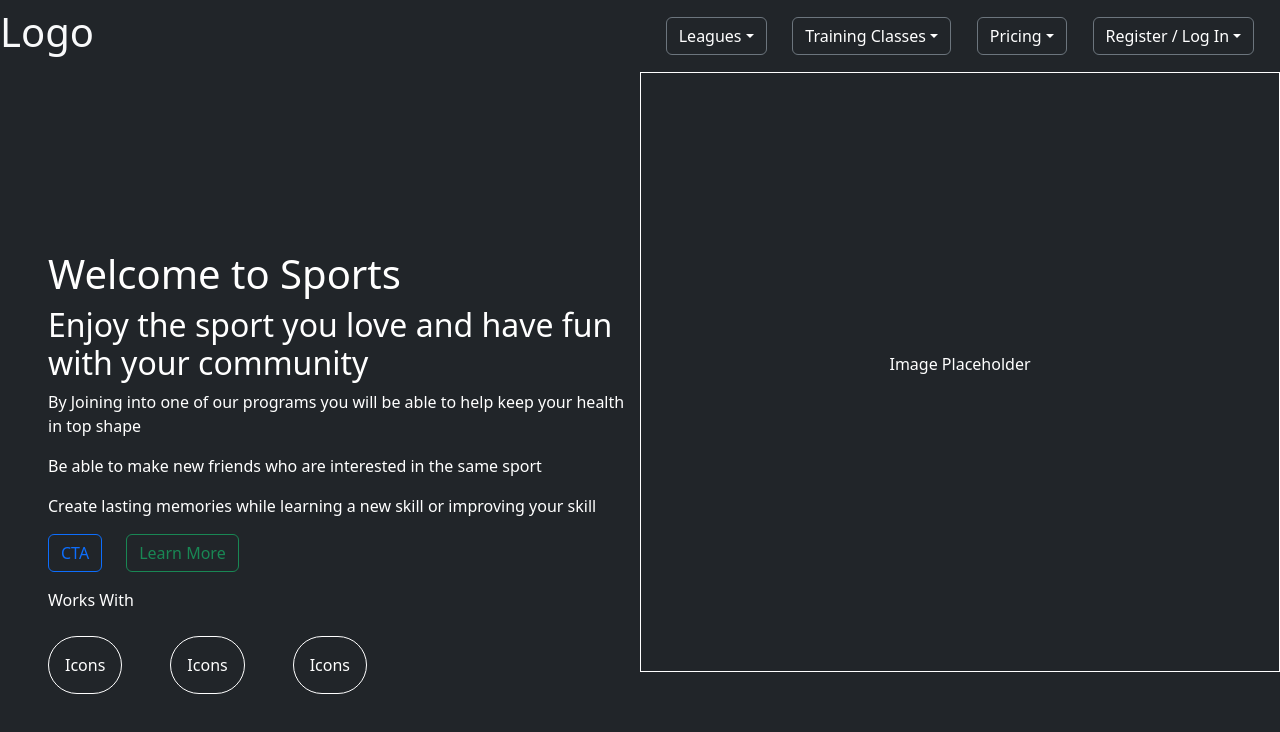
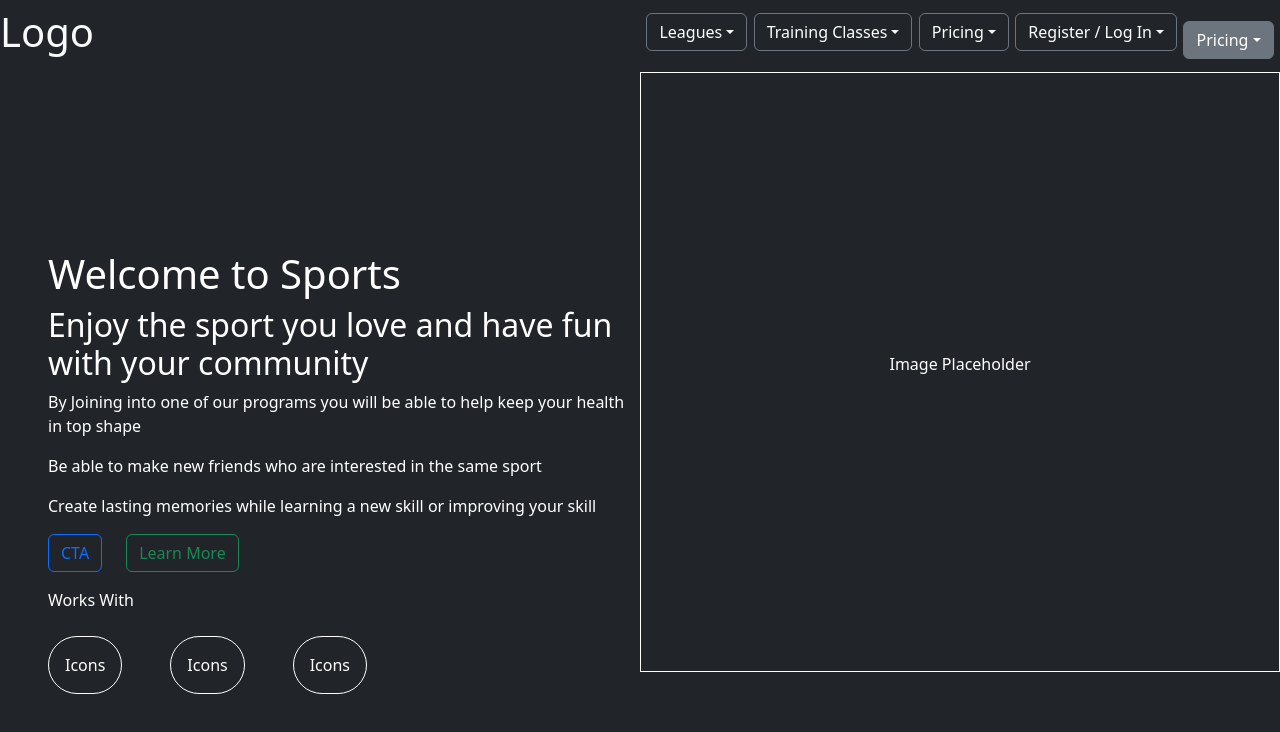
Before and after one commit to sebas6292/First-Down, a React (Create React App) app in the folder first-down/: page / in a window 1280 px wide. Shown: the top 732 px of the page. Built offline with nearby package versions, Linux system fonts and the light colour scheme.

Commit message:
fixed the drop down bug by importing dropdown and dddropdownbutton from react bootstrap and changed some bootstrap elements

```diff
--- a/first-down/src/LandingPage/header.jsx
+++ b/first-down/src/LandingPage/header.jsx
@@ -1,4 +1,6 @@
 import React from 'react'
+import Dropdown from 'react-bootstrap/Dropdown';
+import DropdownButton from 'react-bootstrap/DropdownButton';
 
 
 const Header = () => {
@@ -47,9 +49,27 @@ const Header = () => {
                 <li className="dropdown-item">Create Account</li>
               </ul>
           </div>
+
+          <DropdownButton
+            id="dropdown-button-dark-example2"
+            variant="secondary"
+            menuVariant="dark"
+            className="mt-2" title="Pricing">
+          <Dropdown.Item href="#beginner">Beginner Athelte</Dropdown.Item>
+          <Dropdown.Item href="#recreational">Recreational Athlete</Dropdown.Item>
+          <Dropdown.Item href="#pro">Pro Athlete</Dropdown.Item>
+          </DropdownButton>
       </div>
     </div>
   )
 }
 
-export default Header
+export default Header;
+
+// <label className="dropdown">Pricing
+// <select>
+//   <option value="athlete">Athlete</option>
+//   <option value="recreational athlete">Recreational Athlete</option>
+//   <option value="pro athlete">Pro Athlete</option>
+// </select>
+// </label>
```
Also changed, not shown: 1 other file (tests, documents, lock files or other folders).
